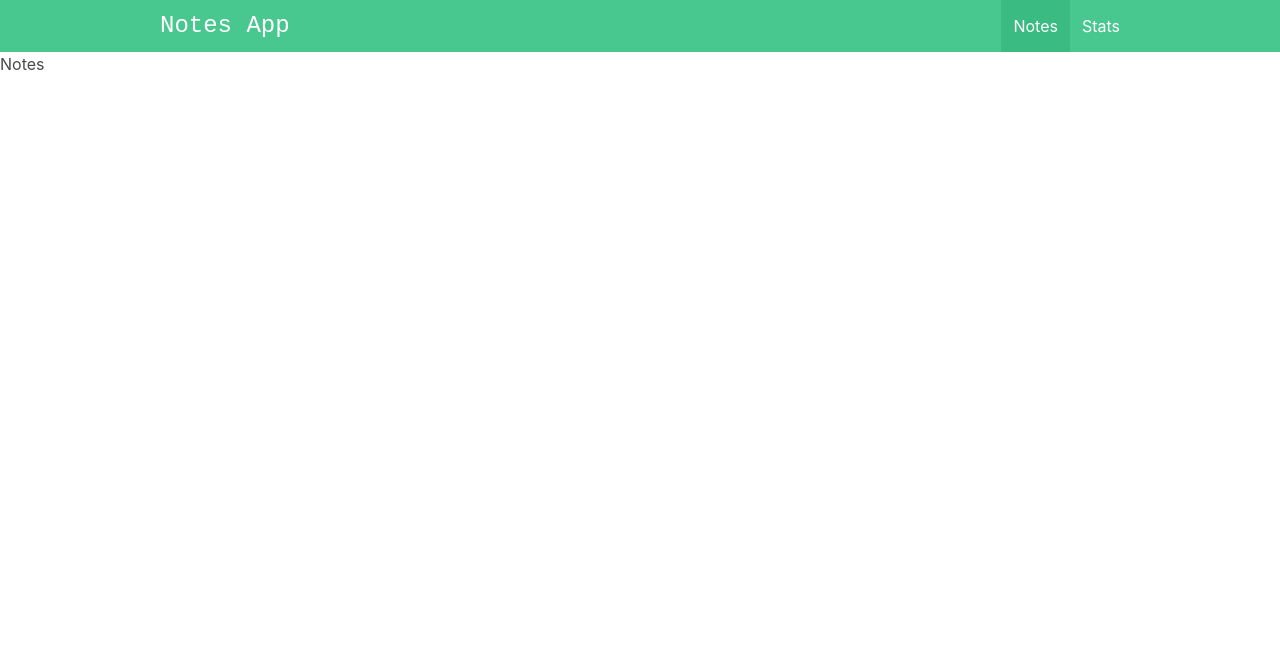
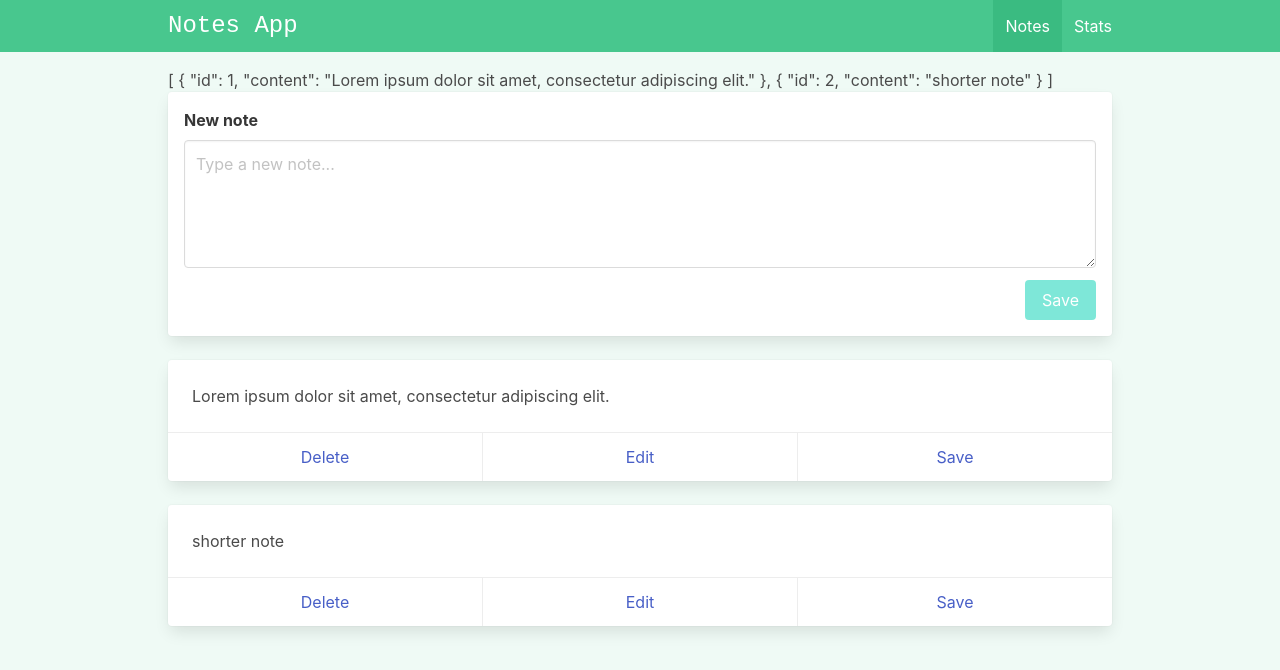
Before and after one commit to pm-ribeiro/v3-udemy-course, a Vue app in the folder notes-app/: page /#/ in a window 1280 px wide. Shown: the top 670 px of the page. Built offline with nearby package versions, Linux system fonts and the light colour scheme.

Commit message:
feat: added newNote and Note component

```diff
--- a/notes-app/index.html
+++ b/notes-app/index.html
@@ -1,5 +1,5 @@
 <!DOCTYPE html>
-<html lang="en">
+<html lang="en" class="has-background-success-light">
   <head>
     <meta charset="UTF-8" />
     <link rel="icon" href="/favicon.ico" />
--- a/notes-app/src/App.vue
+++ b/notes-app/src/App.vue
@@ -1,7 +1,8 @@
 <template>
   <NavBar></NavBar>
-
-  <RouterView />
+  <div class="container is-max-desktop px-2 py-4">
+    <RouterView />
+  </div>
 </template>
 
 <script setup>
--- a/notes-app/src/components/Layout/NavBar.vue
+++ b/notes-app/src/components/Layout/NavBar.vue
@@ -1,6 +1,6 @@
 <template>
   <nav class="navbar is-success" role="navigation" aria-label="main navigation">
-    <div class="container is-max-desktop">
+    <div class="container is-max-desktop px-2">
       <div class="navbar-brand">
         <div class="navbar-item is-size-4 is-family-monospace">
           Notes App
--- /dev/null
+++ b/notes-app/src/components/NewNote.vue
@@ -0,0 +1,54 @@
+<template>
+  <div class="card p-4">
+    <div class="field">
+      <label class="label">New note</label>
+      <div class="control">
+        <textarea
+          class="textarea"
+          placeholder="Type a new note..."
+          v-model="newNote"
+          ref="newNoteRef"
+        />
+      </div>
+    </div>
+
+    <div class="field is-grouped is-grouped-right">
+      <div class="control">
+        <button
+          class="button is-link has-background-primary"
+          :disabled="!newNote"
+          @click="addNewNote"
+        >
+          Save
+        </button>
+      </div>
+    </div>
+  </div>
+</template>
+
+<script setup>
+/** imports */
+import { ref } from "vue";
+
+/** emits */
+const emit = defineEmits(["newNote"]);
+
+/** new note */
+const newNote = ref("");
+const newNoteRef = ref(null);
+
+function addNewNote() {
+  if(!newNote.value) return;
+
+  emit("addNewNote", newNote.value);
+
+  newNote.value = "";
+
+  newNoteRef.value.focus();
+}
+
+</script>
+
+<style lang="scss" scoped>
+
+</style>
--- /dev/null
+++ b/notes-app/src/components/NotesCard.vue
@@ -0,0 +1,56 @@
+<template>
+  <div class="card">
+    <div class="card-content">
+      <div class="content">
+        {{ note.content }}
+      </div>
+    </div>
+    <footer class="card-footer">
+      <a
+        @click.prevent="deleteNote(note.id)"
+        class="card-footer-item"
+      >
+        Delete
+      </a>
+      <a
+        @click.prevent="editNote(note.id)"
+        class="card-footer-item"
+      >
+        Edit
+      </a>
+      <a
+        @click.prevent="saveEditedNote(note.id)"
+        class="card-footer-item"
+      >
+        Save
+      </a>
+    </footer>
+  </div>
+</template>
+
+<script setup>
+
+const props = defineProps({
+  note: {
+    type: Object,
+    required: true
+  }
+})
+
+const deleteNote = () => {
+  console.log('deleteNote')
+}
+
+const editNote = () => {
+  console.log('editNote')
+}
+
+const saveEditedNote = () => {
+  console.log('saveEditedNote')
+}
+
+</script>
+
+<style lang="scss" scoped>
+
+</style>
--- a/notes-app/src/views/ViewNotes.vue
+++ b/notes-app/src/views/ViewNotes.vue
@@ -1,5 +1,50 @@
 <template>
   <div class="notes">
-    <h1>Notes</h1>
+    <!-- remove this p when ready -->
+    <p>
+      {{notes}}
+    </p>
+    <NewNote
+      @addNewNote="addNewNote($event)"
+    ></NewNote>
+    <NotesCardVue
+      class="mt-5"
+      v-for="note in notes"
+      :key="note.id"
+      :note="note"
+    ></NotesCardVue>
   </div>
 </template>
+
+<script setup>
+
+import NotesCardVue from '../components/NotesCard.vue';
+import NewNote from '../components/NewNote.vue';
+
+
+import { ref } from "vue";
+
+/** Notes */
+const notes = ref([
+  {
+    id: 1,
+    content: 'Lorem ipsum dolor sit amet, consectetur adipiscing elit.',
+  },
+  {
+    id: 2,
+    content: 'shorter note',
+  },
+])
+
+function addNewNote(newNote){
+  let currentDate = new Date().getTime();
+
+  notes.value.unshift({
+    id: currentDate.toString(),
+    content: newNote,
+  });
+
+  console.log(notes.value);
+}
+
+</script>
```
